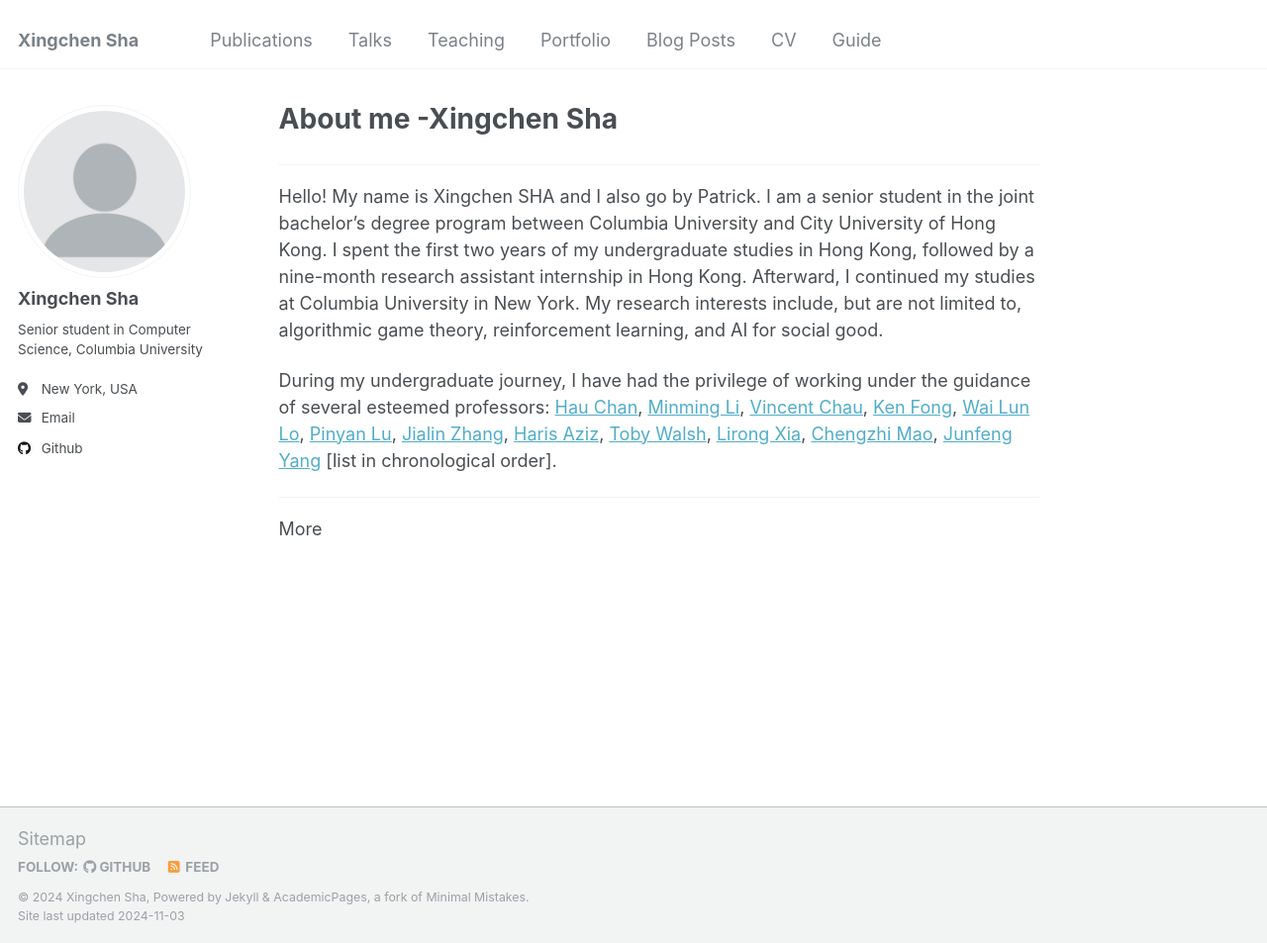
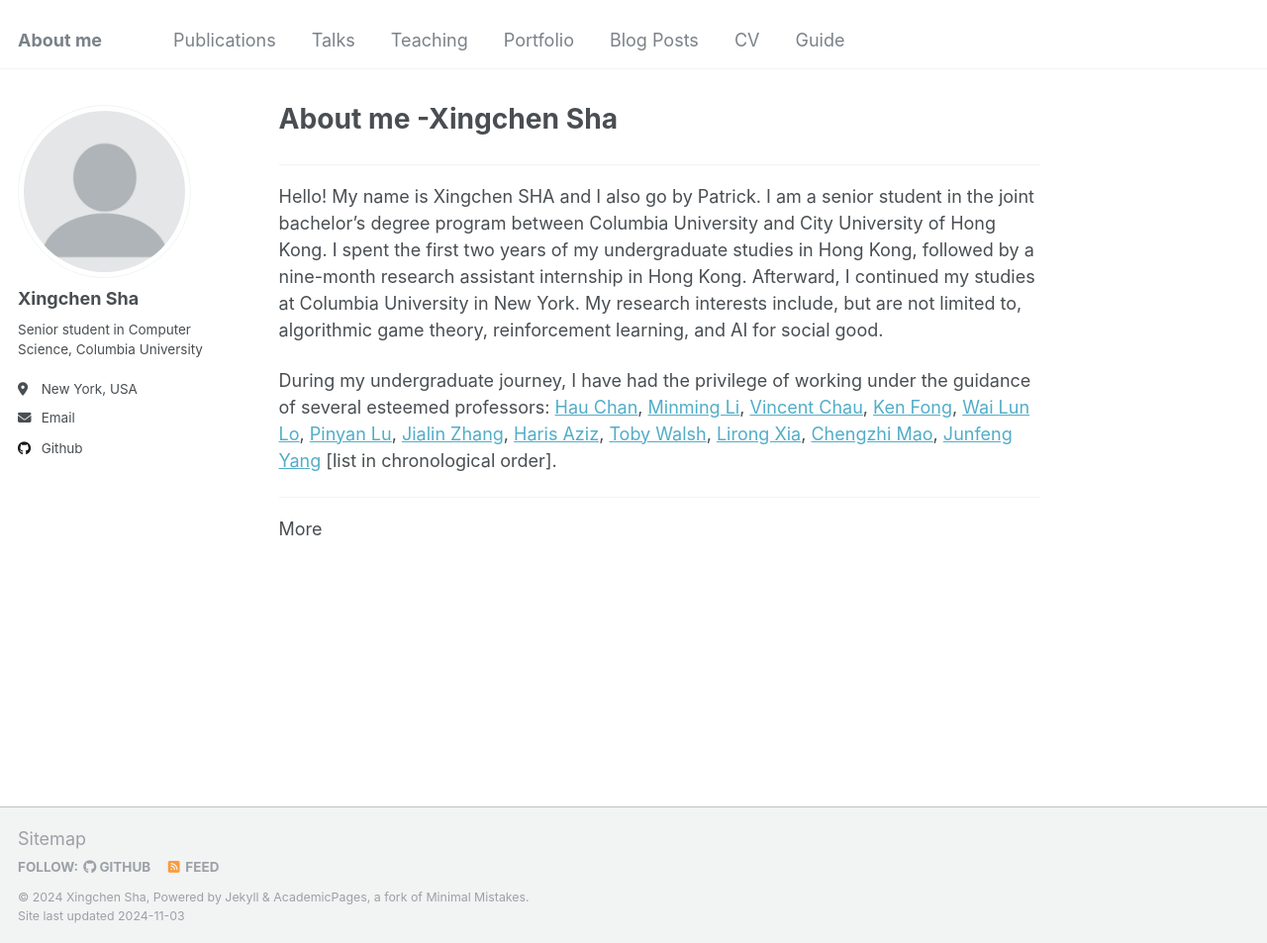
Before and after one commit to rocksxc/rocksxc.github.io, a Jekyll site: the page built from _pages/about.md, in a window 1280 px wide and 953 px high. Shown: the whole window at 99% size. Built offline with Jekyll 4.4.1, drawn with Linux system fonts in a browser that asks for light colours.

Commit message:
Update _config.yml

```diff
--- a/_config.yml
+++ b/_config.yml
@@ -8,7 +8,7 @@
 
 # Basic Site Settings
 locale                   : "en-US"
-title                    : "Xingchen Sha"
+title                    : "About me"
 title_separator          : "-"
 name                     : &name "Xingchen Sha"
 description              : &description "Senior student in Computer Science, Columbia University"
```
